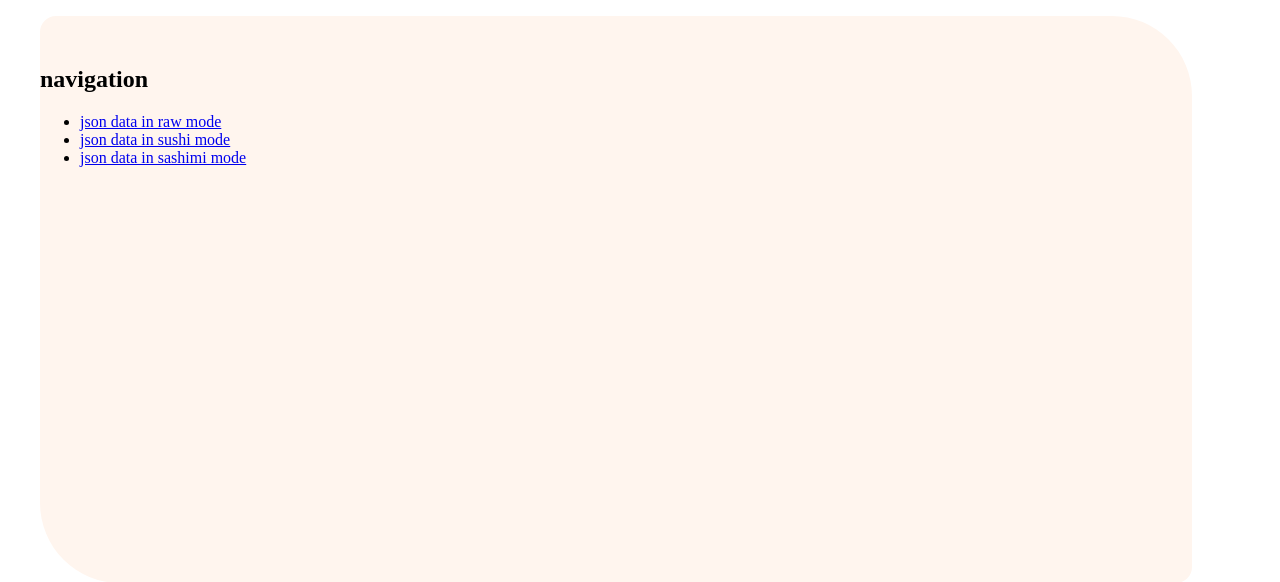
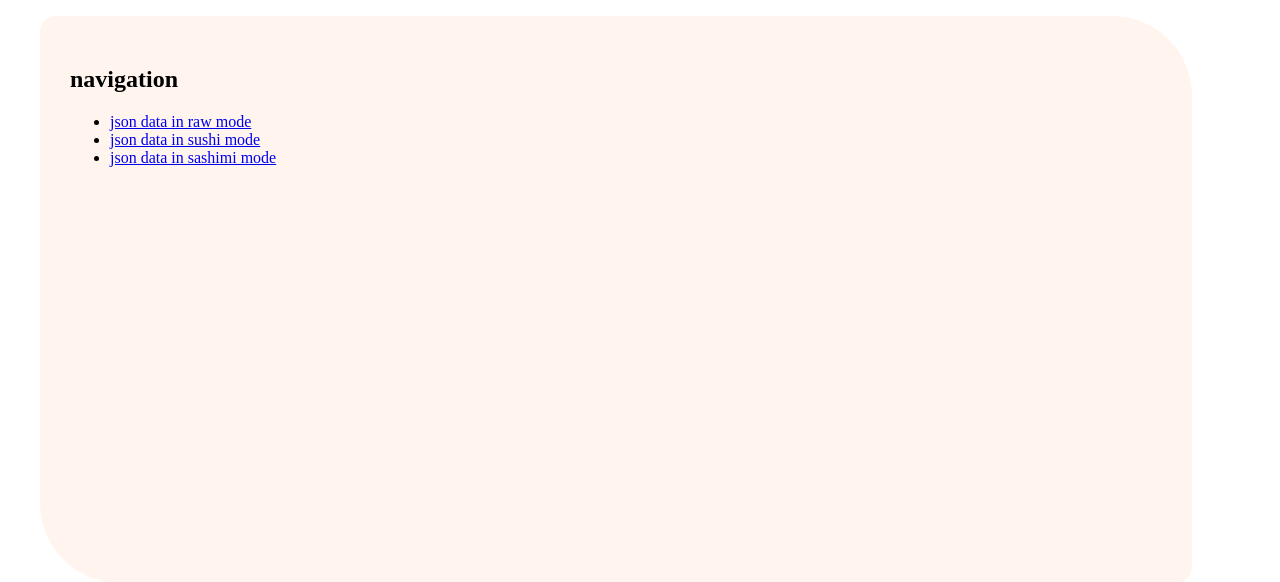
Before and after one commit to paolomococci/java-microservices-seeds, a Spring Boot app: page /index.html in a window 1280 px wide. Shown: the part 104-686 px from the top of the page. Run offline with Spring Boot 4, Linux system fonts and the light colour scheme.

Commit message:
Update default.css

```diff
--- a/pm-jms-consumer/src/main/resources/static/css/default.css
+++ b/pm-jms-consumer/src/main/resources/static/css/default.css
@@ -30,6 +30,10 @@ main article section {
     font-family: monospace;
 }
 
+main nav {
+    padding-left: 30px;
+}
+
 footer {
     padding: 2px;
     margin: 0.5em;
```
